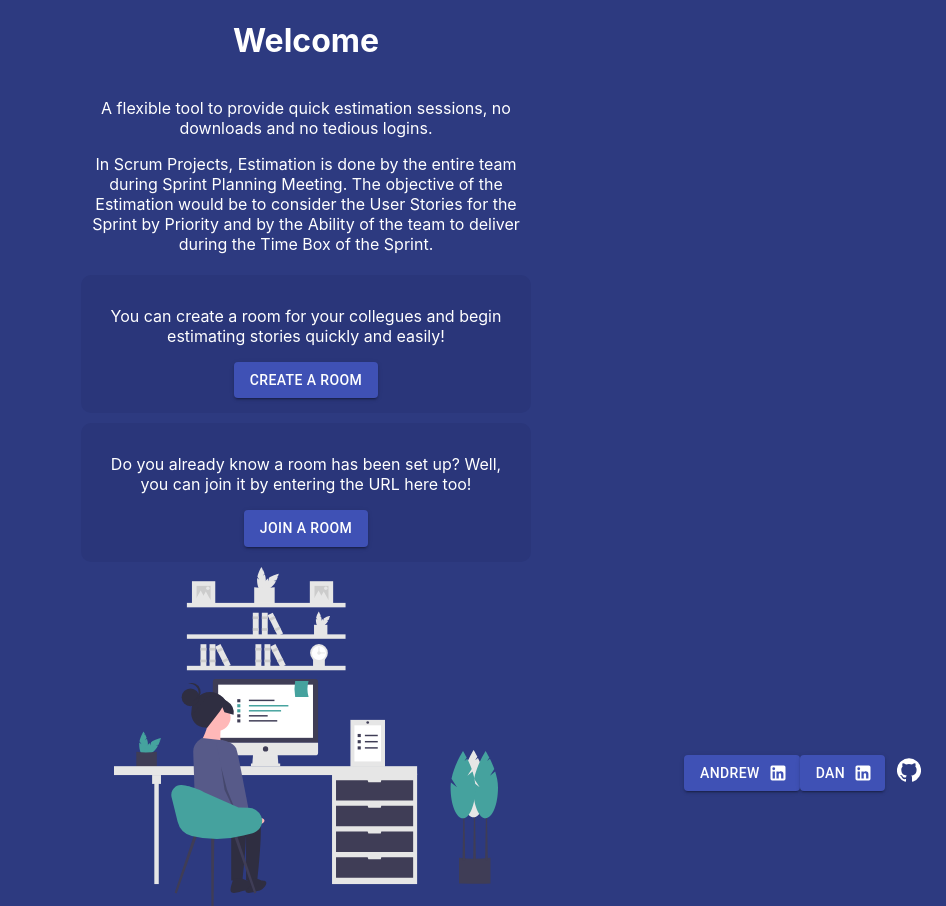
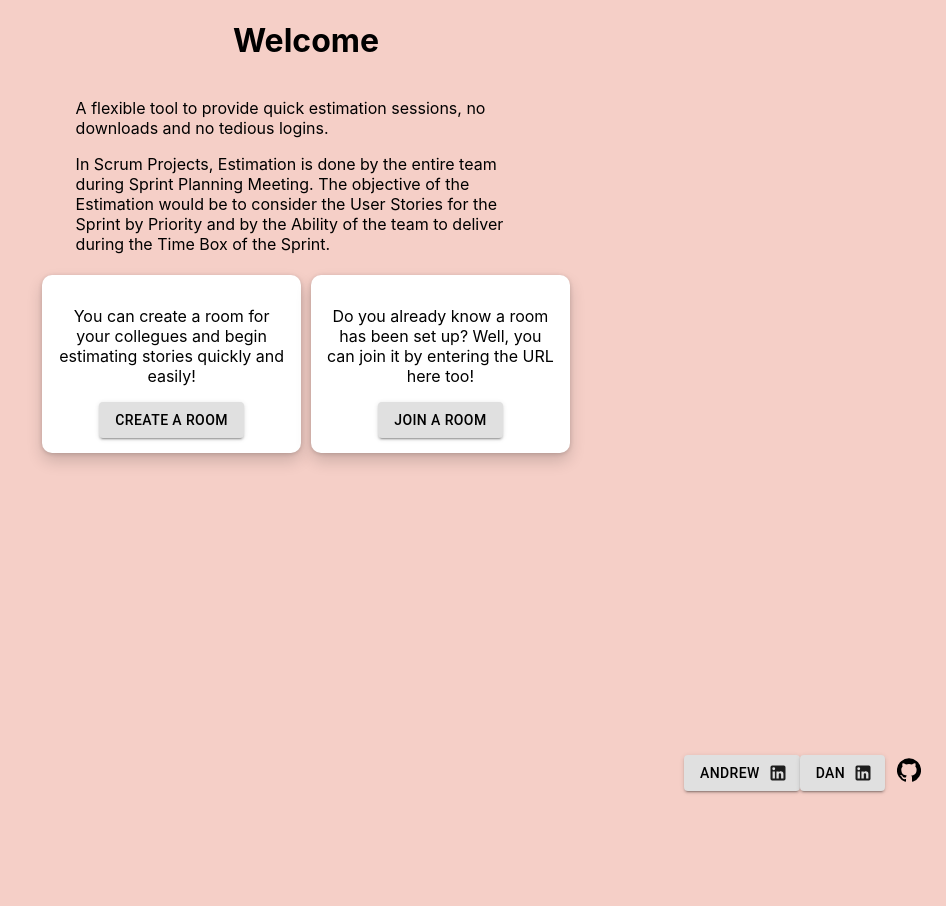
Before and after one commit to andrewalford1/EstimationCards, a React (Create React App) app in the folder app/: page / in a window 1280 px wide. Shown: the whole page, without its empty margins (334-1280 px from the left). After the commit the page ends 800 px from the top, so only its background shows below. Built offline with nearby package versions, Linux system fonts and the light colour scheme; no server answers.

Commit message:
Edit to change colour of homepage

```diff
--- a/app/src/App.css
+++ b/app/src/App.css
@@ -1,25 +1,7 @@
 body {
-    background-color: #2d3a80;
+    background-color: #f5cfc7;
     overflow-y: hidden;
     margin: 0;
-}
-
-h1 {
-    color: #ffffff;
-}
-
-a {
-    text-decoration: none;
-    color: #ffffff;
-}
-
-text {
-    color: #ffffff;
-}
-
-p {
-    color: #ffffff;
-    text-align: center;
 }
 
 img {
@@ -60,17 +42,19 @@ footer {
 }
 
 .buttonChoices {
-    width: 60%;
+    width: 70%;
     display: grid;
-    grid-template-rows: auto auto;
+    grid-template-columns: 1fr 1fr;
 }
 
 .buttonChoices div {
     border-radius: 10px;
     padding: 15px;
     margin: 5px;
-    background-color: #2a367a;
+    background-color: #ffffff;
     text-align: center;
+    box-shadow: rgba(0, 0, 0, 0.16) 0px 8px 16px 0px,
+        rgba(0, 0, 0, 0.16) 0px 1px 4px 0px;
 }
 
 .RoomInvite {
@@ -79,3 +63,12 @@ footer {
     flex-direction: column;
     width: 20%;
 }
+
+a,
+a:link,
+a:visited,
+a:hover,
+a:active {
+    text-decoration: none;
+    color: #000000;
+}
--- a/app/src/Pages/LandingPage.jsx
+++ b/app/src/Pages/LandingPage.jsx
@@ -26,9 +26,8 @@ export default () => (
                     You can create a room for your collegues and begin
                     estimating stories quickly and easily!
                 </p>
-
-                <Button variant='contained' color='primary'>
-                    <a href='/RandomRoomId'>Create a room</a>
+                <Button variant='contained' color='default'>
+                    <a href='/create'>Create a room</a>
                 </Button>
             </div>
 
@@ -37,12 +36,10 @@ export default () => (
                     Do you already know a room has been set up? Well, you can
                     join it by entering the URL here too!
                 </p>
-                <Button variant='contained' color='primary'>
-                    <a href='/RandomRoomId'>Join a room</a>
+                <Button variant='contained' color='default'>
+                    <a href='/join'>Join a room</a>
                 </Button>
             </div>
         </div>
-
-        <img src={Remote} alt={'Woman sitting at her desk'} />
     </div>
 )
--- a/app/src/components/Credit.js
+++ b/app/src/components/Credit.js
@@ -4,7 +4,7 @@ import LinkedInIcon from '@material-ui/icons/LinkedIn'
 
 export default ({ name, LinkedIn }) => {
     return (
-        <Button variant='contained' color='primary' endIcon={<LinkedInIcon />}>
+        <Button variant='contained' color='default' endIcon={<LinkedInIcon />}>
             <a href={LinkedIn}>{name}</a>
         </Button>
     )
```
